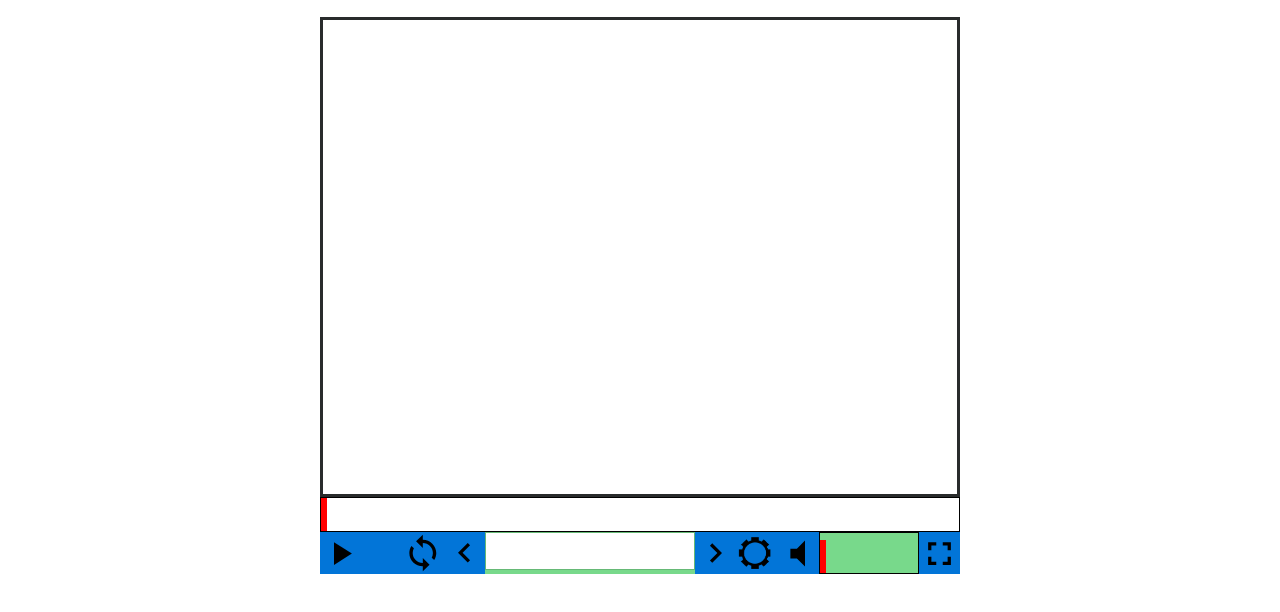
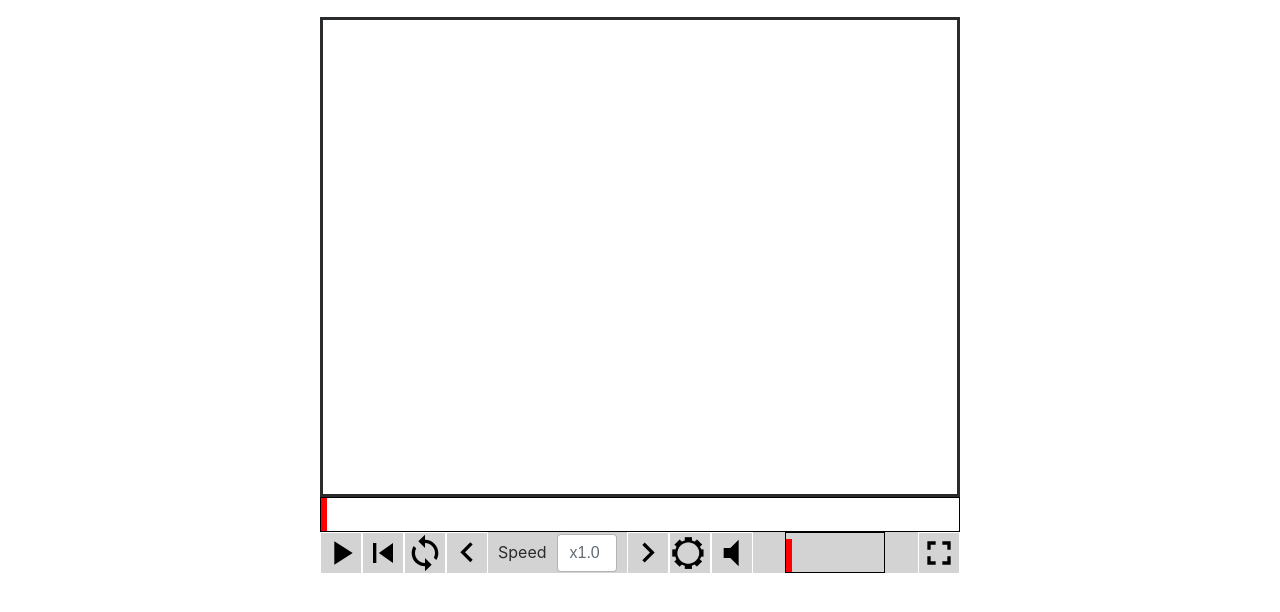
Before and after one commit to anpere/dansr, a plain HTML site: page dancer.html in a window 1280 px wide. Shown: the part 62-674 px from the top of the page. Drawn offline with nearby package versions, Linux system fonts and the light colour scheme.

Commit message:
fixedSpeed and changed css for aesthetics

```diff
--- a/dancer.html
+++ b/dancer.html
@@ -152,14 +152,18 @@
       <div id="toolbar">
         <button type="button" class="btn btn-primary tool-icon" id="play" style="background-image:url('images/play.svg')"/>
 
-        <button type="button" class="btn btn-primary tool-icon" style="background-image:url('images/replay.svg')"/>
+        <button type="button" class="btn btn-primary tool-icon" style="background-image:url('images/previous.svg')"/>
         <button type="button" class="btn btn-primary tool-icon" style="background-image:url('images/loop.svg')"/>
         <button type="button" class="btn btn-primary tool-icon" id="left" style="background-image:url('images/left.svg')">
         </button>
         <!-- TODO(AP) make speed look more like a text box in the toolbar like in our prototype-->
-        <div id="speed">
-          <input type="text" class="form-control" id="speed">
-        </div>
+          <form>
+              <div class="form-group form-inline">
+                  <label for="speed" id="speedLabel">Speed</label>
+                  <input class="form-control" id="speed" placeholder="x1.0">
+              </div>
+          </form>
+
         <button type="button" class="btn btn-primary tool-icon" id="right" style="background-image:url('images/right.svg')"/>
         <button type="button" class="btn btn-primary tool-icon" style="background-image:url('images/gear.png')"/>
 
--- a/mainLayout.css
+++ b/mainLayout.css
@@ -25,8 +25,8 @@ body {
     background-position: center;
     background-repeat: no-repeat;
     background-size: contain;
-
-
+    background-color: lightgray;
+    border-color: white;
 
     //background-color: rgba(100,210,125,0);
     //border-color: rgba(100,210,125,0);
@@ -36,6 +36,7 @@ body {
     //color: #fff;
     background-position: center;
     background-repeat: no-repeat;
+    background-color:gray;
     //background-size: contain;
     //background-color: #0F0;
     //border-color: rgba(100,255,125,0);
@@ -45,7 +46,6 @@ body {
     width: 75%;
     display: flex;
     margin: 0 auto;
-    background-color: rgba(75,205,100, .75);
     position:fixed;
 }
 
@@ -94,6 +94,8 @@ input#codeSearch {
 	max-width:640px;
 	width:75%;
     position:relative;
+    background-color:lightgray;
+    height:41;
 }
 #indicator {
     background: #FF0000;
@@ -142,7 +144,11 @@ input#codeSearch {
 }
 
 #speed{
-    position:relative;display:inline-block;float:left;
-    margin-top:0;
-    border-radius:0;
+    width:60;
+    margin-left:10;
+    margin-top:2;
+    margin-right:10;
 }
+#speedLabel{
+    margin-left:10;
+}
```
